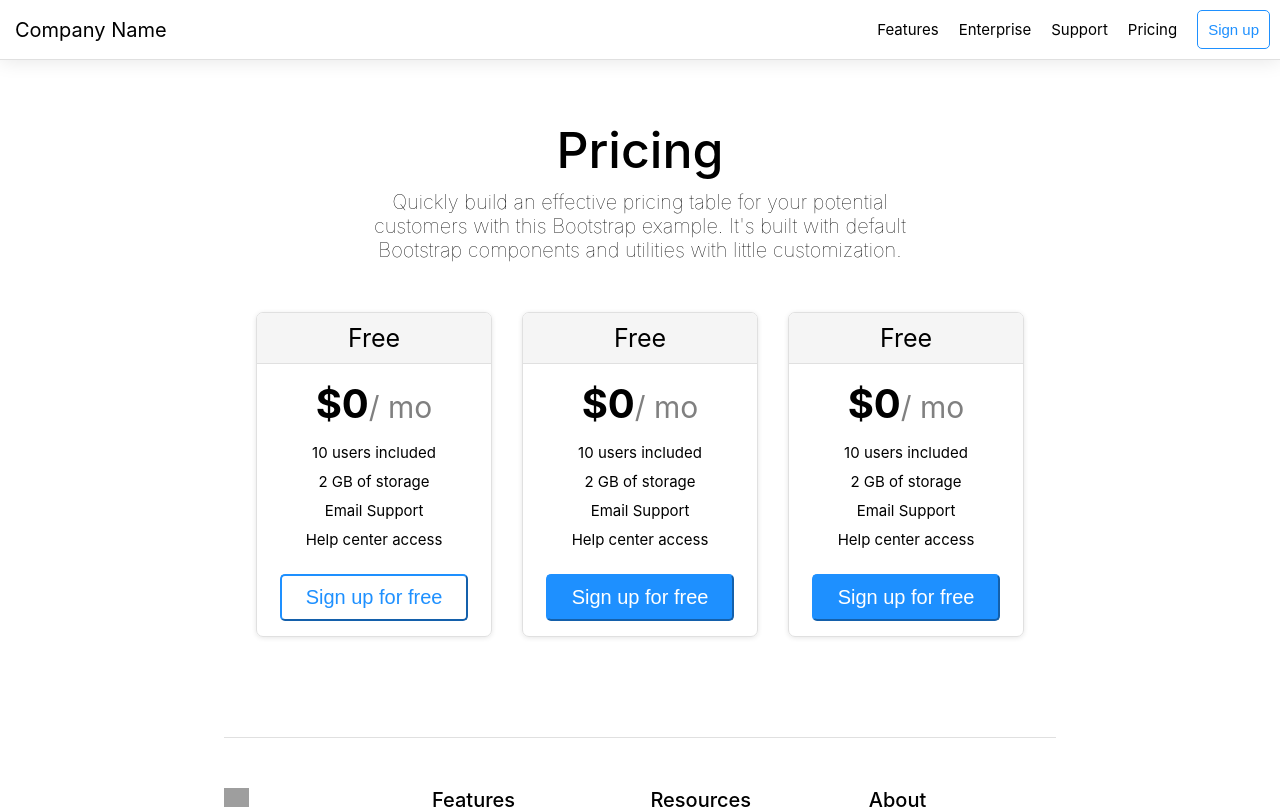
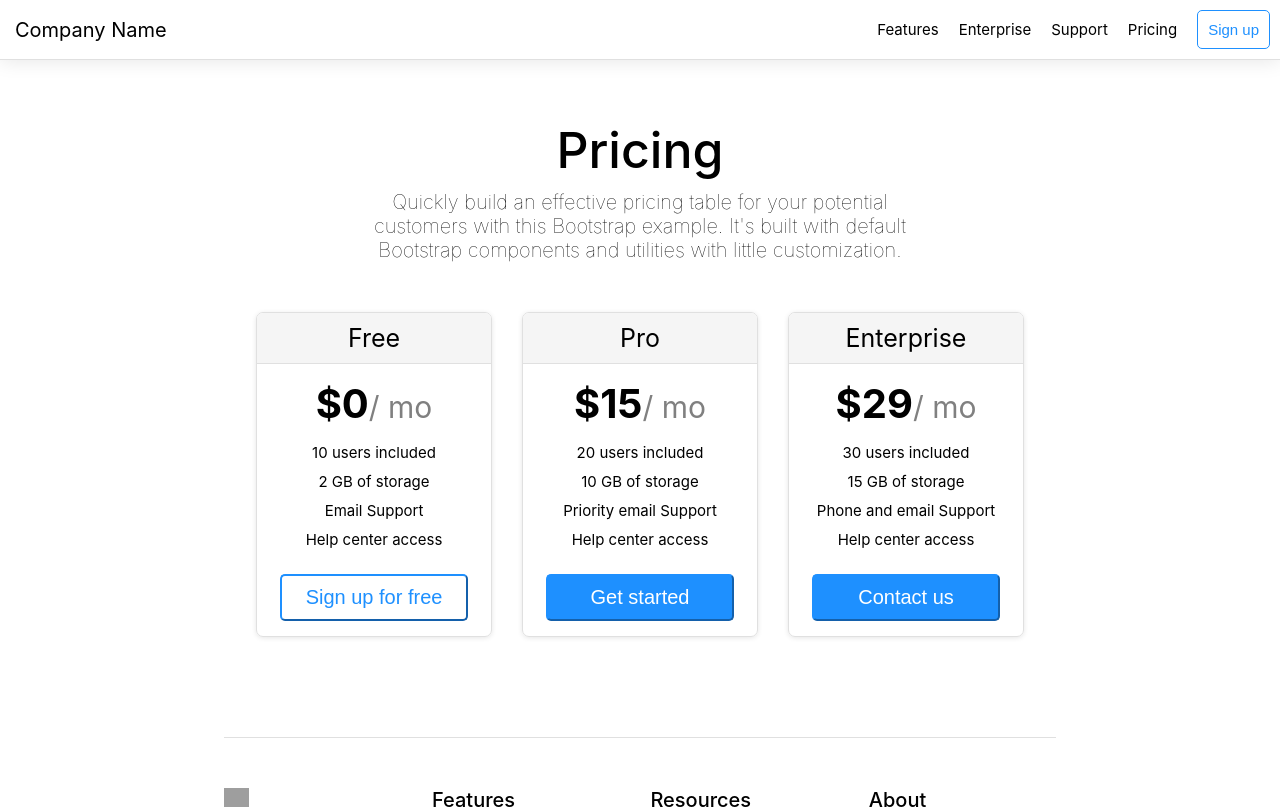
Before and after one commit to roberniro/bootstrap-pricing-example, a React (Create React App) app: page / in a window 1280 px wide. Shown: the top 809 px of the page. Built offline with nearby package versions, Linux system fonts and the light colour scheme; grey boxes are pictures that could not be loaded.

Commit message:
cardData 수정

```diff
--- a/src/components/Card.jsx
+++ b/src/components/Card.jsx
@@ -19,30 +19,30 @@ const Card = () => {
       btContent: "Sign up for free"
     },
     {
-      name: "Free",
-      price: "$0",
+      name: "Pro",
+      price: "$15",
       content: [
-        "10 users included",
-        "2 GB of storage",
-        "Email Support",
+        "20 users included",
+        "10 GB of storage",
+        "Priority email Support",
         "Help center access"
       ],
       btClass: "button blue",
       btAction: null,
-      btContent: "Sign up for free"
+      btContent: "Get started"
     },
     {
-      name: "Free",
-      price: "$0",
+      name: "Enterprise",
+      price: "$29",
       content: [
-        "10 users included",
-        "2 GB of storage",
-        "Email Support",
+        "30 users included",
+        "15 GB of storage",
+        "Phone and email Support",
         "Help center access"
       ],
       btClass: "button blue",
       btAction: null,
-      btContent: "Sign up for free"
+      btContent: "Contact us"
     }
   ];
 
```
